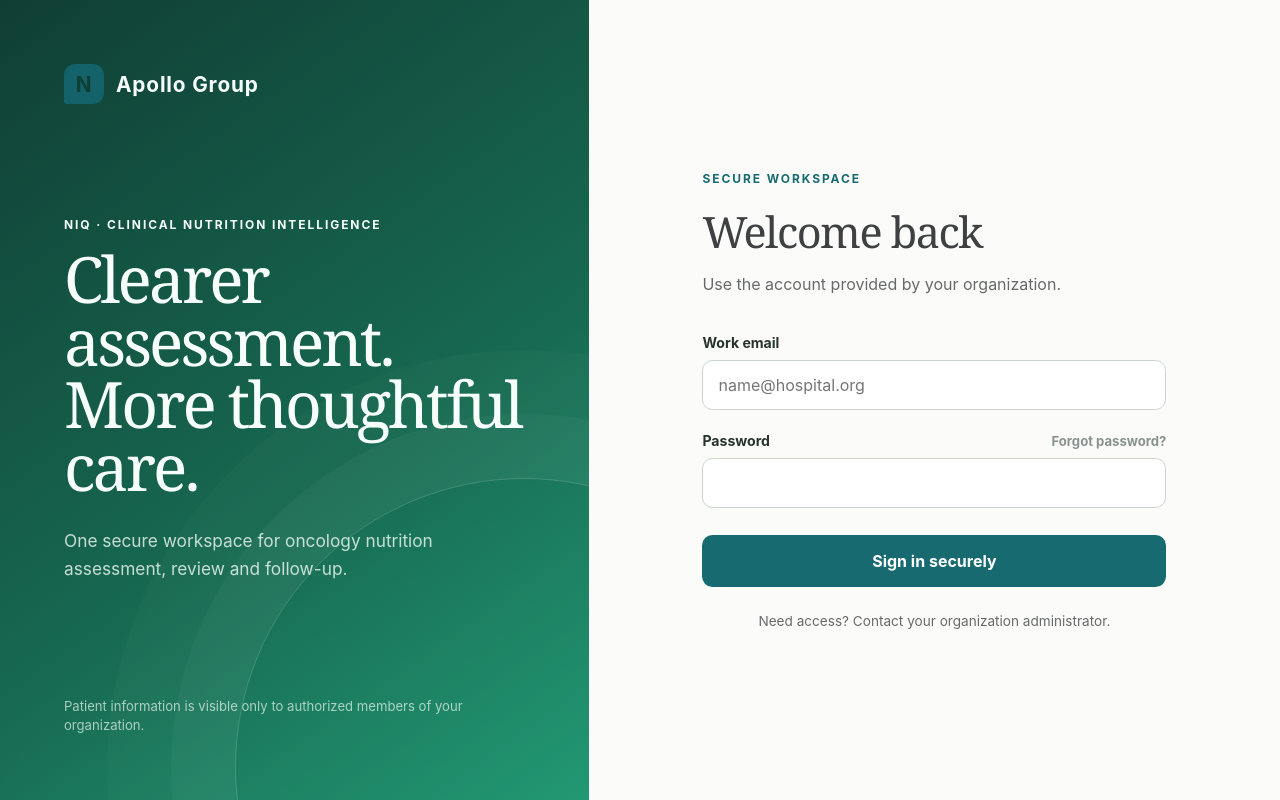
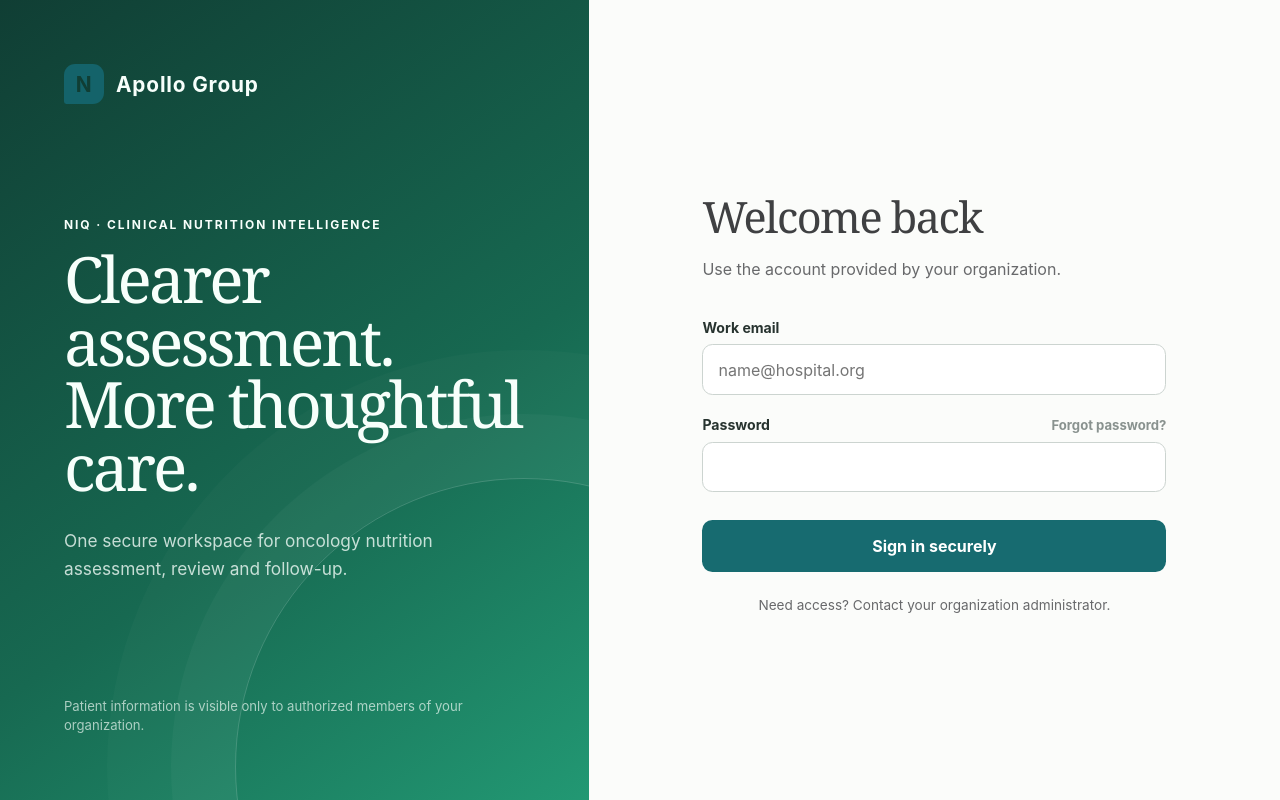
Before and after one commit to tusharmalpani20/niq-application, a React (Vite) app in the folder apps/web/: page /sign-in in a window 1280 px wide. Built offline with nearby package versions, Linux system fonts and the light colour scheme.

Commit message:
fix: simplify sign-in heading

```diff
--- a/apps/web/src/pages/SignInPage.tsx
+++ b/apps/web/src/pages/SignInPage.tsx
@@ -43,7 +43,6 @@ export function SignInPage() {
 
       <section className="form-panel" aria-labelledby="sign-in-heading">
         <div className="form-container">
-          <p className="eyebrow">Secure workspace</p>
           <h2 id="sign-in-heading">Welcome back</h2>
           <p className="form-intro">Use the account provided by your organization.</p>
 
```
